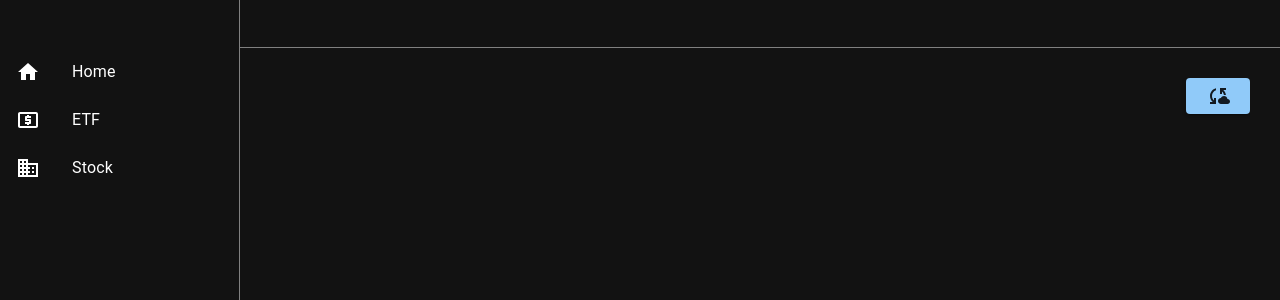
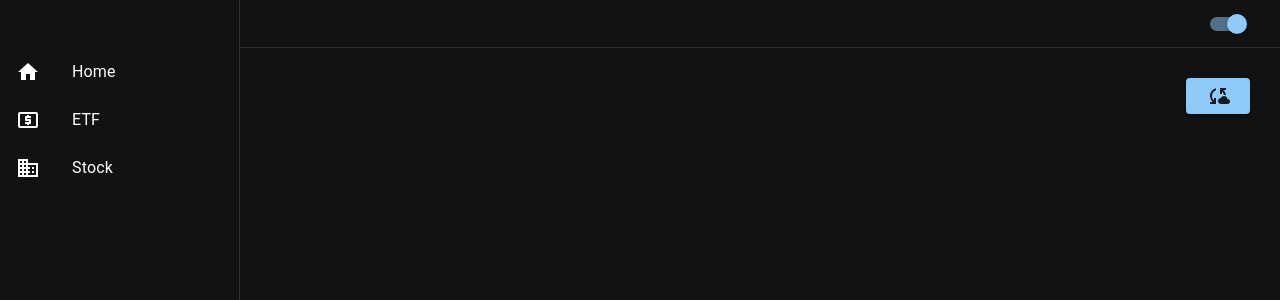
Before and after one commit to raccoon91/raccoon-investment, a React (Vite) app: page /chart in a window 1280 px wide. Shown: the top 300 px of the page. Built offline with nearby package versions, Linux system fonts and the light colour scheme.

Commit message:
Add toogle theme

```diff
--- a/src/App.tsx
+++ b/src/App.tsx
@@ -1,15 +1,12 @@
-import { CssBaseline, ThemeProvider, createTheme } from "@mui/material";
+import { CssBaseline, ThemeProvider } from "@mui/material";
 import { BrowserRouter, Route, Routes } from "react-router-dom";
 import { ChartPage, ETFPage, HomePage, StockPage } from "./pages";
 import { Layout } from "./layouts";
-
-const theme = createTheme({
-  palette: {
-    mode: "dark",
-  },
-});
+import { useGlobalStore } from "./stores";
 
 export const App = () => {
+  const theme = useGlobalStore(state => state.theme);
+
   return (
     <ThemeProvider theme={theme}>
       <CssBaseline />
--- a/src/components/Chart.tsx
+++ b/src/components/Chart.tsx
@@ -1,6 +1,7 @@
 import { FC, useEffect, useRef } from "react";
 import { Box } from "@mui/material";
 import { IChartApi, createChart } from "lightweight-charts";
+import { useGlobalStore } from "../stores";
 
 interface IChartProps {
   chartValues?: ICandleChartData[] | null;
@@ -9,27 +10,28 @@ interface IChartProps {
 export const Chart: FC<IChartProps> = ({ chartValues }) => {
   const chartRef = useRef<HTMLDivElement>(null);
   const chartInstance = useRef<IChartApi | null>(null);
+  const theme = useGlobalStore(state => state.theme);
 
   useEffect(() => {
     if (!chartRef.current || !chartValues) return;
 
     chartInstance.current = createChart(chartRef.current, {
       layout: {
-        background: { color: "#121212" },
-        textColor: "#DDD",
+        background: { color: theme.palette.background.default },
+        textColor: theme.palette.text.primary,
       },
       grid: {
-        vertLines: { color: "#222" },
-        horzLines: { color: "#222" },
+        vertLines: { color: theme.palette.divider },
+        horzLines: { color: theme.palette.divider },
       },
     });
 
     const candlestickSeries = chartInstance.current.addCandlestickSeries({
-      upColor: "#f44336",
-      downColor: "#2196f3",
+      upColor: theme.palette.error.main,
+      downColor: theme.palette.info.main,
       borderVisible: false,
-      wickUpColor: "#f44336",
-      wickDownColor: "#2196f3",
+      wickUpColor: theme.palette.error.main,
+      wickDownColor: theme.palette.info.main,
     });
 
     candlestickSeries.setData(chartValues);
@@ -39,7 +41,7 @@ export const Chart: FC<IChartProps> = ({ chartValues }) => {
     return () => {
       chartInstance.current?.remove();
     };
-  }, [chartRef, chartInstance, chartValues]);
+  }, [chartRef, chartInstance, theme, chartValues]);
 
   return <Box ref={chartRef} sx={{ width: "100%", height: "100%" }} />;
 };
--- a/src/layouts/Layout.tsx
+++ b/src/layouts/Layout.tsx
@@ -1,19 +1,48 @@
 import { Outlet } from "react-router-dom";
-import { Box, CircularProgress } from "@mui/material";
+import { Box, CircularProgress, Switch } from "@mui/material";
 import { Sidebar } from "./Sidebar";
 import { useGlobalStore } from "../stores";
 
 export const Layout = () => {
   const isLoad = useGlobalStore(state => state.isLoad);
+  const { mode, toggleMode } = useGlobalStore(state => ({
+    mode: state.mode,
+    toggleMode: state.toggleMode,
+  }));
+
+  const handleChangeThemeMode = () => {
+    toggleMode();
+  };
 
   return (
     <Box sx={{ overflow: "hidden", display: "flex", width: "100vw", height: "100vh" }}>
-      <Box sx={{ flex: "0 0 240px", width: "240px", borderRight: "1px solid", borderColor: "gray", padding: "48px 0" }}>
+      <Box
+        sx={{
+          flex: "0 0 240px",
+          width: "240px",
+          borderRight: "1px solid",
+          borderColor: "divider",
+          padding: "48px 0",
+        }}
+      >
         <Sidebar />
       </Box>
 
       <Box sx={{ display: "flex", flexDirection: "column", flex: 1 }}>
-        <Box sx={{ flex: "0 0 48px", height: "48px", borderBottom: "1px solid", borderColor: "gray" }}></Box>
+        <Box
+          sx={{
+            display: "flex",
+            alignItems: "center",
+            justifyContent: "flex-end",
+            flex: "0 0 48px",
+            height: "48px",
+            padding: "0 24px",
+            borderBottom: "1px solid",
+            borderColor: "divider",
+          }}
+        >
+          <Switch checked={mode === "dark"} onChange={handleChangeThemeMode} />
+        </Box>
 
         <Box sx={{ position: "relative", overflow: "hidden", flex: 1, padding: "30px" }}>
           {isLoad && (
--- a/src/stores/global.store.ts
+++ b/src/stores/global.store.ts
@@ -1,13 +1,28 @@
+import { Theme, createTheme } from "@mui/material";
 import { create } from "zustand";
 
 interface IGlobalStore {
   isLoad: boolean;
+  mode: "dark" | "light";
+  theme: Theme;
   setIsLoad: (value: boolean) => void;
+  toggleMode: () => void;
 }
 
-export const useGlobalStore = create<IGlobalStore>(set => ({
+export const useGlobalStore = create<IGlobalStore>((set, get) => ({
   isLoad: false,
+  mode: "dark",
+  theme: createTheme({ palette: { mode: "dark" } }),
   setIsLoad: (value: boolean) => {
     set({ isLoad: value });
   },
+  toggleMode: () => {
+    const mode = get().mode;
+    const newMode = mode === "dark" ? "light" : "dark";
+
+    set({
+      mode: newMode,
+      theme: createTheme({ palette: { mode: newMode } }),
+    });
+  },
 }));
```
